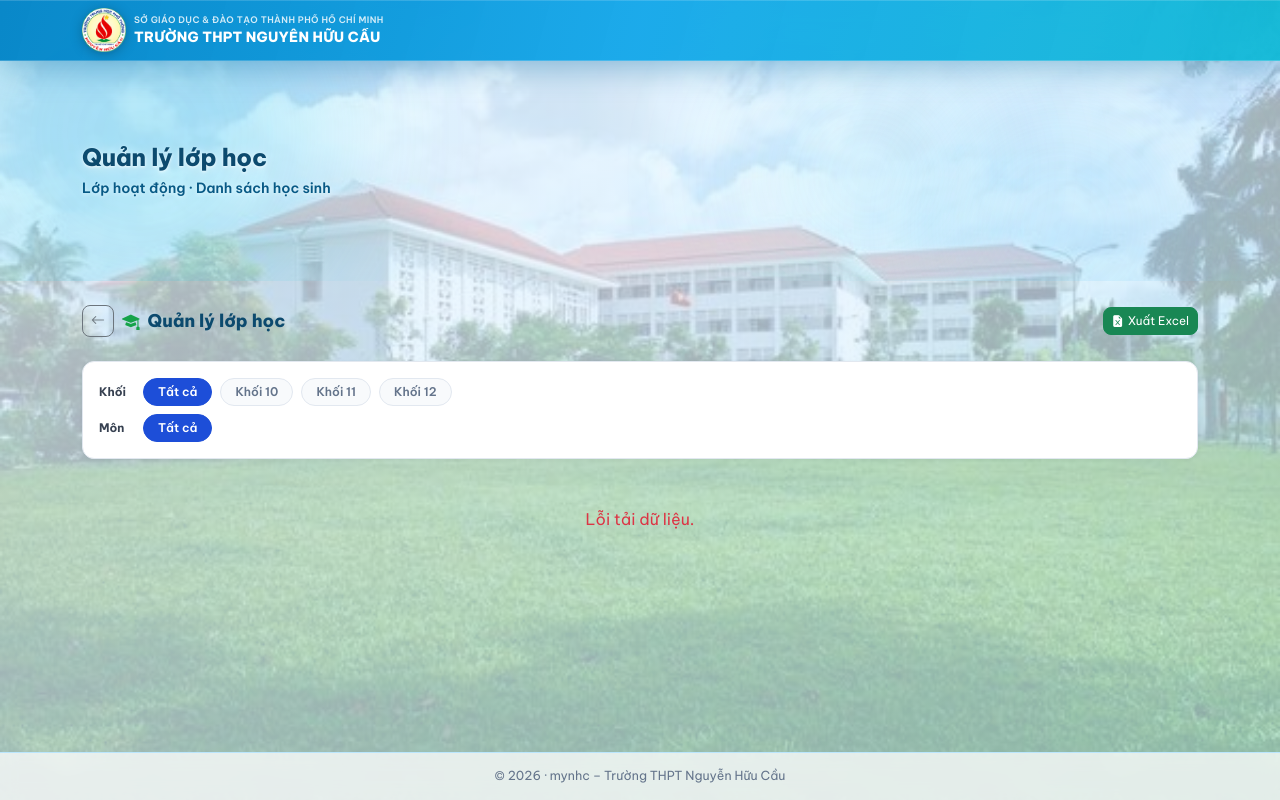
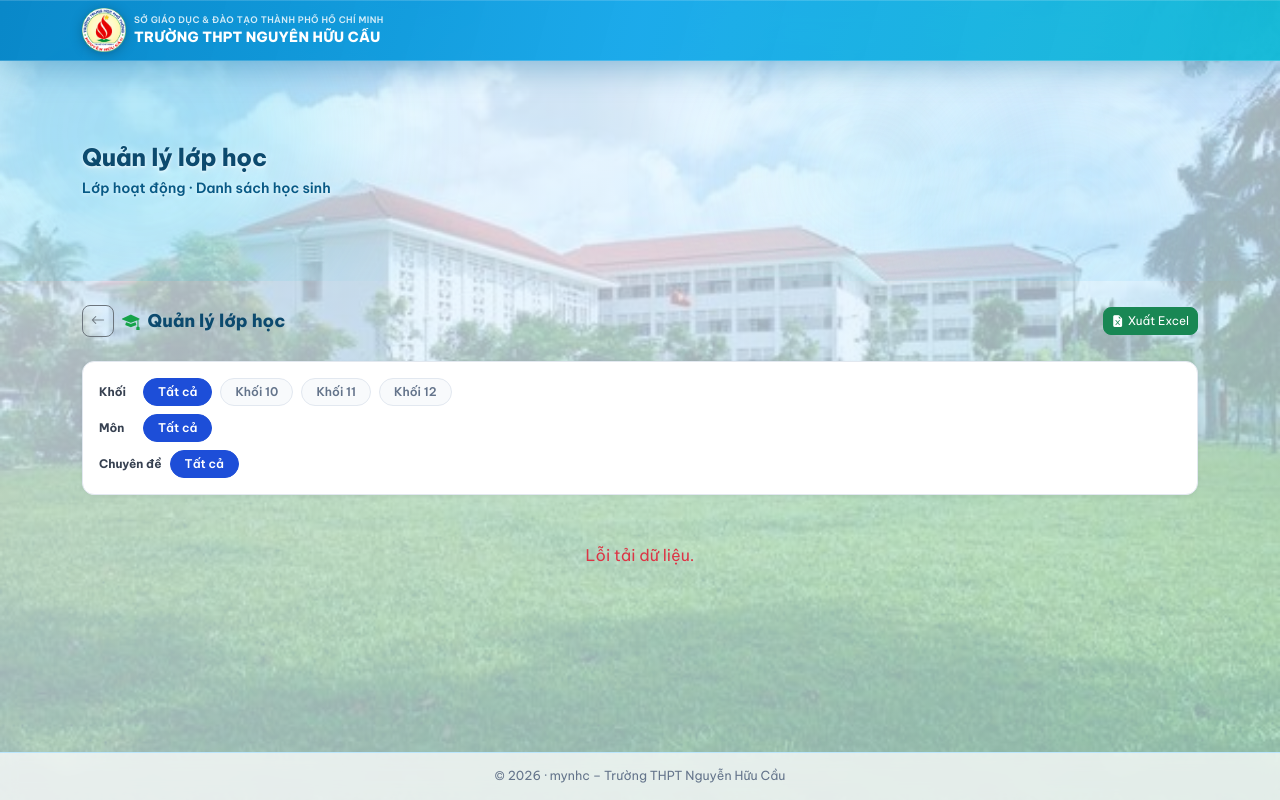
Before and after one commit to datdt4100/mynhc, a Flask app: template templates/admin/manage_classes.html in a window 1280 px wide. Run offline with Flask 3, Linux system fonts and the light colour scheme; the template is opened without the code that fills it, so the values that code supplies are empty; some libraries are stand-ins or nearby versions.

Commit message:
manage-classes: add chuyên đề filter (Cơ bản = no chuyên đề)
Co-Authored-By: Claude Sonnet 5.5 <noreply@anthropic.com>

```diff
--- a/templates/admin/manage_classes.html
+++ b/templates/admin/manage_classes.html
@@ -51,9 +51,13 @@
       <button class="filter-tab"        id="gradeTab_11"   onclick="_setGrade(11)">Khối 11</button>
       <button class="filter-tab"        id="gradeTab_12"   onclick="_setGrade(12)">Khối 12</button>
     </div>
-    <div class="d-flex align-items-center gap-2 flex-wrap" id="subjectFilterRow">
+    <div class="d-flex align-items-center gap-2 mb-2 flex-wrap" id="subjectFilterRow">
       <span style="font-size:.74rem;font-weight:700;color:#374151;min-width:36px;">Môn</span>
       <button class="filter-tab active" id="subjTab_all" onclick="_setSubject(null)">Tất cả</button>
+    </div>
+    <div class="d-flex align-items-center gap-2 flex-wrap" id="topicFilterRow">
+      <span style="font-size:.74rem;font-weight:700;color:#374151;min-width:36px;">Chuyên đề</span>
+      <button class="filter-tab active" id="topicTab_all" onclick="_setTopic(null)">Tất cả</button>
     </div>
   </div>
 
@@ -141,6 +145,7 @@
 let _allClasses   = [];
 let _filterGrade  = null;
 let _filterSubject = null;
+let _filterTopic = null;      // null = all, '' = "Cơ bản" (no chuyên đề), else the chuyên đề name
 let _currentClassId = null;
 const DAY_NAMES = {2:'Thứ 2',3:'Thứ 3',4:'Thứ 4',5:'Thứ 5',6:'Thứ 6',7:'Thứ 7'};
 
@@ -158,6 +163,29 @@ function _setSubject(s) {
   _setSubjectActive(s);
   _renderClasses();
 }
+function _setTopic(v) {
+  _filterTopic = v;
+  _setTopicActive(v);
+  _renderClasses();
+}
+function _setTopicActive(v) {
+  document.querySelectorAll('.topic-tab-btn').forEach(btn => {
+    const k = btn.dataset.topic;   // 'all' | '' (Cơ bản) | name
+    const on = v === null ? k === '\u0000all' : k === v;
+    btn.className = 'filter-tab topic-tab-btn' + (on ? ' active' : '');
+  });
+}
+function _buildTopicTabs(classes) {
+  const topics = [...new Set(classes.map(c => (c.chuyen_de || '').trim()).filter(Boolean))].sort((a, b) => a.localeCompare(b, 'vi'));
+  const row = document.getElementById('topicFilterRow');
+  const btn = (key, label, extra='') => `<button class="filter-tab topic-tab-btn" data-topic="${_escCd(key)}" onclick="_setTopic(this.dataset.topic === '\u0000all' ? null : this.dataset.topic)">${_escCd(label)}${extra}</button>`;
+  row.innerHTML = '<span style="font-size:.74rem;font-weight:700;color:#374151;min-width:36px;">Chuyên đề</span>' +
+    btn('\u0000all', 'Tất cả') + btn('', 'Cơ bản') + topics.map(x => btn(x, x)).join('');
+  // a topic that no longer exists falls back to "Tất cả"
+  if (_filterTopic !== null && _filterTopic !== '' && !topics.includes(_filterTopic)) _filterTopic = null;
+  _setTopicActive(_filterTopic);
+}
+
 function _setSubjectActive(s) {
   document.querySelectorAll('.subj-tab-btn').forEach(btn => {
     const v = btn.dataset.subj;
@@ -182,6 +210,7 @@ async function _loadClasses() {
     const d = await (await fetch('/admin/manage-classes/data')).json();
     _allClasses = d.classes || [];
     _buildSubjectTabs(_allClasses);
+    _buildTopicTabs(_allClasses);
     _renderClasses();
   } catch(e) {
     document.getElementById('classesBody').innerHTML = '<div class="text-danger text-center py-4">Lỗi tải dữ liệu.</div>';
@@ -194,6 +223,7 @@ function _filtered() {
   return _allClasses.filter(c => {
     if (_filterGrade !== null && c.grade !== _filterGrade) return false;
     if (_filterSubject !== null && (c.subject || c.subject_group || '') !== _filterSubject) return false;
+    if (_filterTopic !== null && (c.chuyen_de || '').trim() !== _filterTopic) return false;
     return true;
   });
 }
@@ -429,7 +459,7 @@ async function _saveClassEdit() {
 
 // reload the data but keep the current grade / subject filters
 async function _refreshClasses() {
-  try { _allClasses = (await (await fetch('/admin/manage-classes/data')).json()).classes || []; _renderClasses(); } catch {}
+  try { _allClasses = (await (await fetch('/admin/manage-classes/data')).json()).classes || []; _buildTopicTabs(_allClasses); _renderClasses(); } catch {}
 }
 </script>
 {% endblock %}
```
